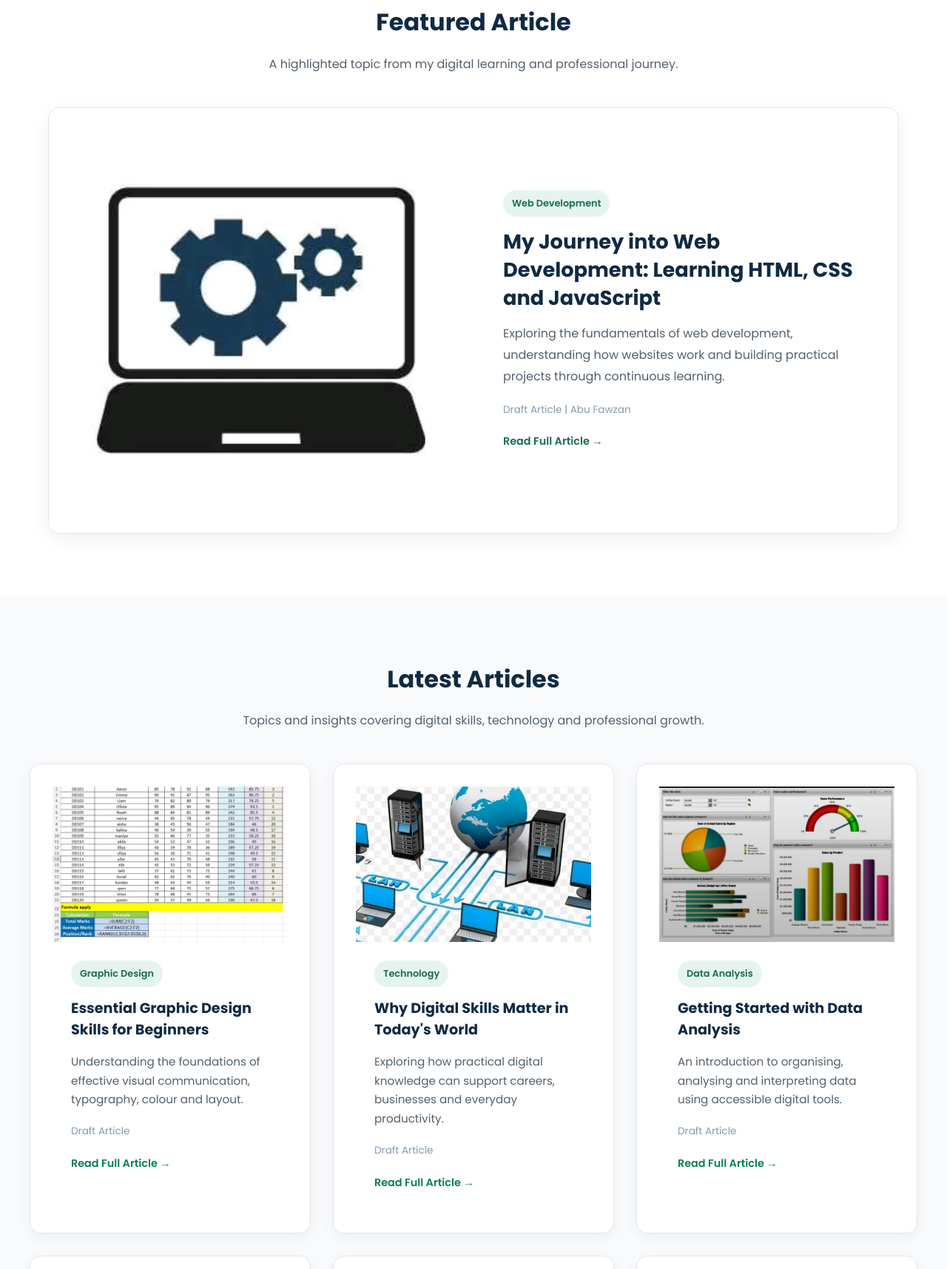
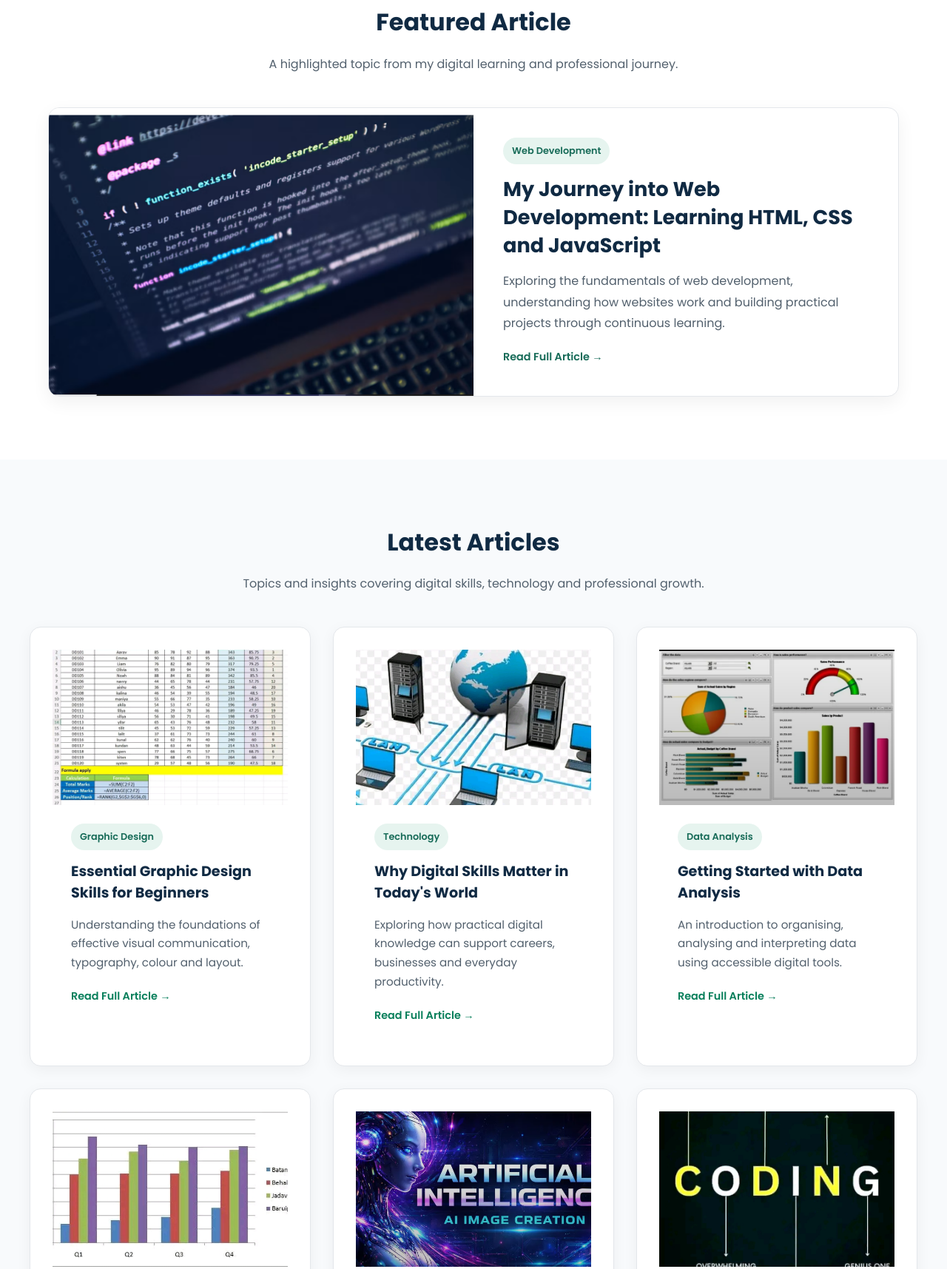
Before and after one commit to Abufawzan522/abu-fawzan-digital-hub, a plain HTML site: page blog.html in a window 1280 px wide. Shown: the part 700-2415 px from the top of the page at 74% size. Drawn offline with Linux system fonts and the light colour scheme.

Commit message:
Update website images and portfolio content

```diff
--- a/blog.html
+++ b/blog.html
@@ -108,7 +108,7 @@
                     <div class="featured-blog-image">
 
                         <img
-                            src="assets/web-dev.jpg.jpg"
+                            src="assets/website.jpg.png"
                             alt="Laptop displaying web development code"
                             loading="lazy"
                         >
@@ -134,9 +134,7 @@
                             through continuous learning.
                         </p>
 
-                        <p class="blog-meta">
-                            Draft Article | Abu Fawzan
-                        </p>
+
 
                        <a
     href="blog/web-development-journey.html"
@@ -202,9 +200,7 @@
                                 typography, colour and layout.
                             </p>
 
-                            <p class="blog-meta">
-                                Draft Article
-                            </p>
+
 
 
 <a
@@ -247,9 +243,7 @@
                                 businesses and everyday productivity.
                             </p>
 
-                            <p class="blog-meta">
-                                Draft Article
-                            </p>
+
 
 
 <a
@@ -291,9 +285,7 @@
                                 using accessible digital tools.
                             </p>
 
-                            <p class="blog-meta">
-                                Draft Article
-                            </p>
+
 
 
 <a
@@ -336,9 +328,6 @@
                                 explore legitimate digital work.
                             </p>
 
-                            <p class="blog-meta">
-                                Draft Article
-                            </p>
 
 
 <a
@@ -381,9 +370,7 @@
                                 for creativity, learning and work.
                             </p>
 
-                            <p class="blog-meta">
-                                Draft Article
-                            </p>
+
 
 
 <a href="blog/ai-productivity.html" class="blog-read-more">
```
Also changed, not shown: index.html (+5 -6 lines), portfolio.html (+2 -2 lines), assets/birth-control-census.jpg.png (added), assets/personal-website-new.png (added), assets/sales-system.jpg.png (added), assets/website.jpg.png (added), 1 other file.
